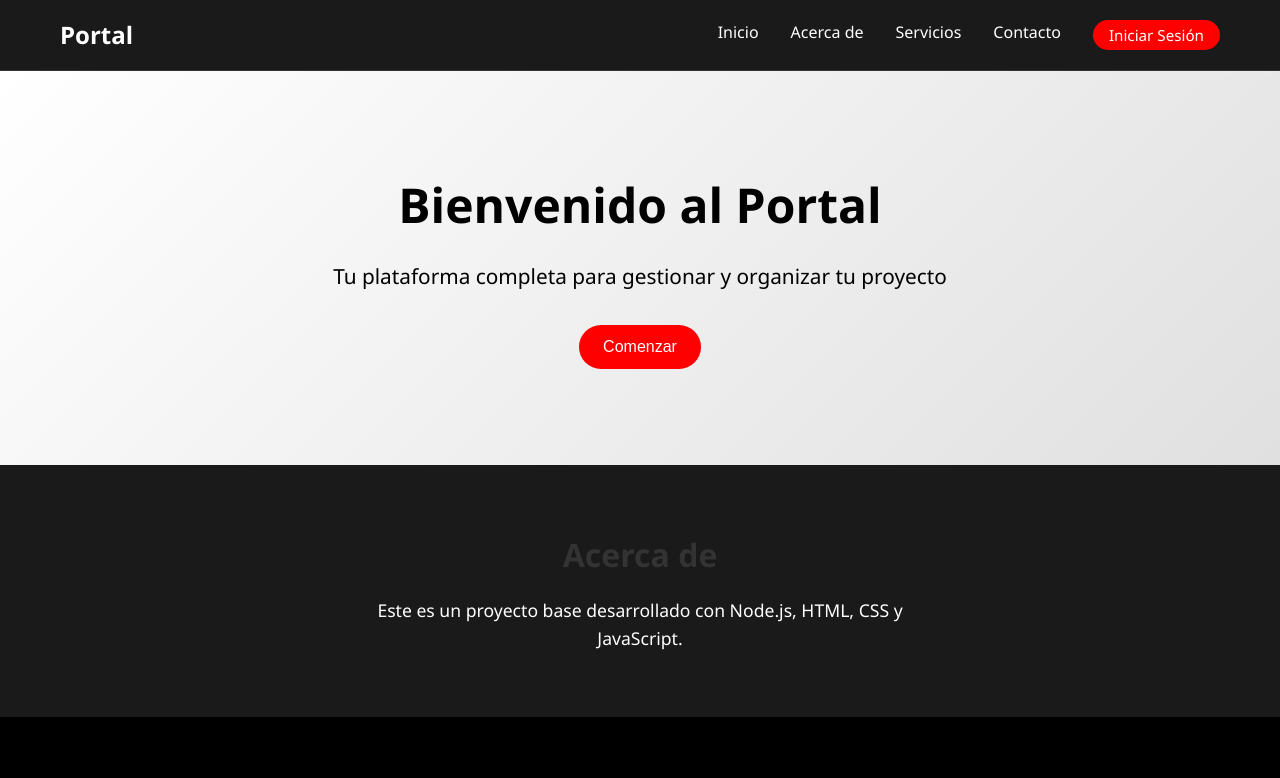
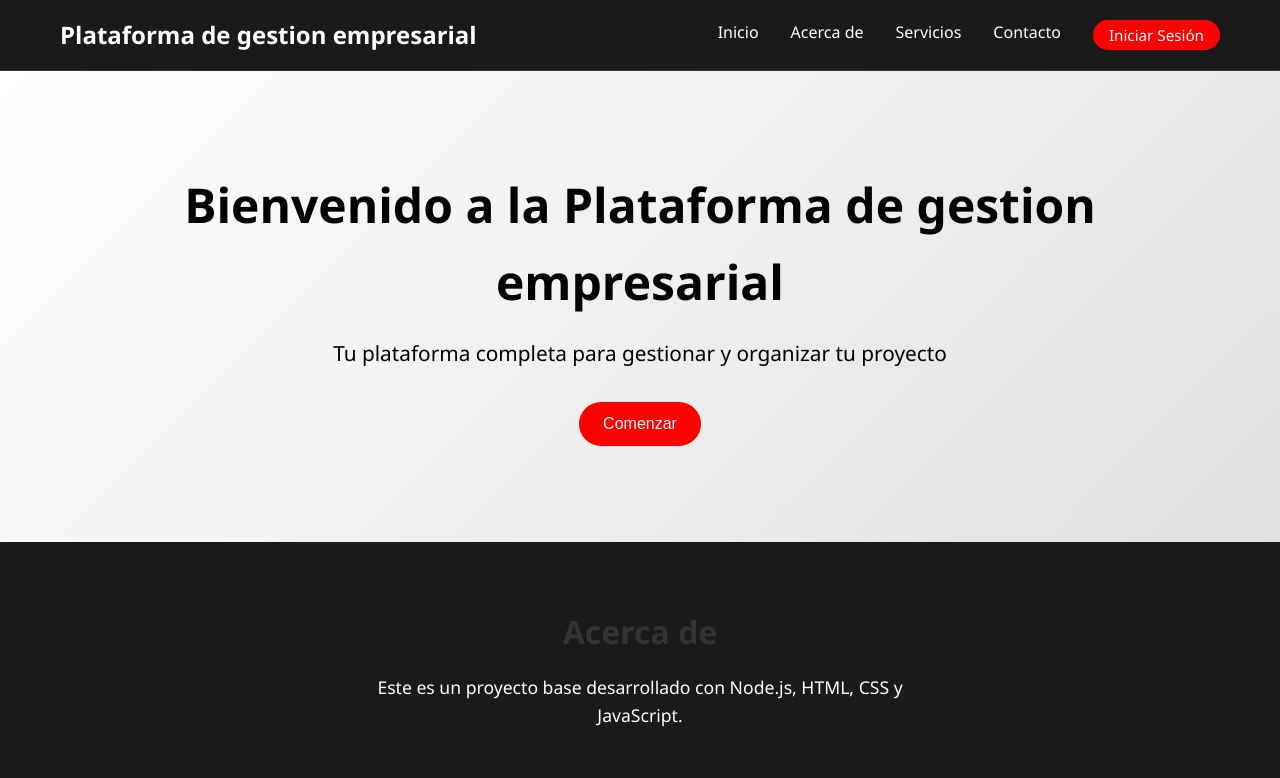
Before and after one commit to Yorch1901x/Plataforma-de-gestion-empresarial, a website: page public/index.html in a window 1280 px wide. Shown: the top 778 px of the page. Drawn offline with Linux system fonts and the light colour scheme.

Commit message:
Update HTML structure and title for business platform

```diff
--- a/public/index.html
+++ b/public/index.html
@@ -3,14 +3,14 @@
 <head>
     <meta charset="UTF-8">
     <meta name="viewport" content="width=device-width, initial-scale=1.0">
-    <title>Portal - Inicio</title>
+    <title>PGE - Inicio</title>
     <link rel="stylesheet" href="assets/css/styles.css">
 </head>
 <body>
     <header>
         <nav class="navbar">
             <div class="container">
-                <div class="logo">Portal</div>
+                <div class="logo">Plataforma de gestion empresarial</div>
                 <ul class="nav-links">
                     <li><a href="index.html">Inicio</a></li>
                     <li><a href="#about">Acerca de</a></li>
@@ -25,7 +25,7 @@
     <main>
         <section class="hero">
             <div class="container">
-                <h1>Bienvenido al Portal</h1>
+                <h1>Bienvenido a la Plataforma de gestion empresarial</h1>
                 <p>Tu plataforma completa para gestionar y organizar tu proyecto</p>
                 <button class="btn btn-primary" id="getStartedBtn">Comenzar</button>
             </div>
```
